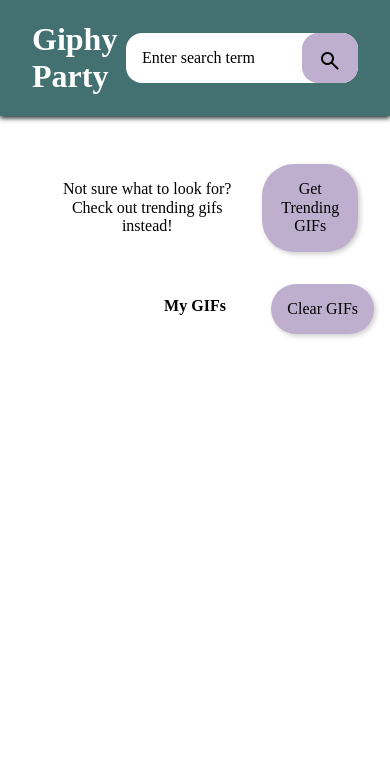
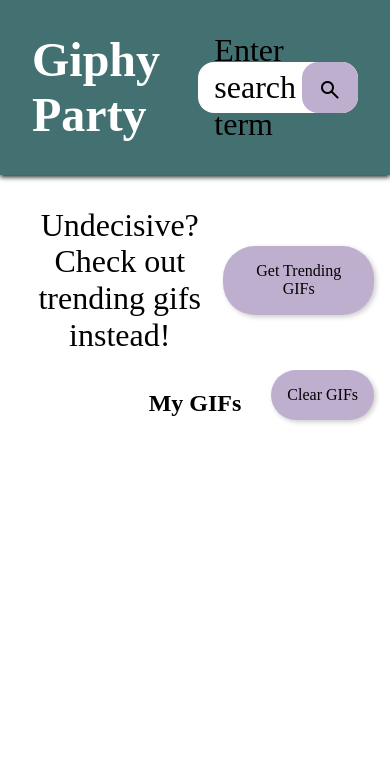
Before and after one commit to gferiancek/giphy-party, a plain HTML site: page index.html in a window 390 px wide. Shown: the top 780 px of the page. Drawn offline with nearby package versions, Linux system fonts and the light colour scheme.

Commit message:
Slight font/size changes for mobile

```diff
--- a/app.css
+++ b/app.css
@@ -59,6 +59,7 @@
   box-shadow: 0 2px 5px hsl(180, 25%, 10%);
 
   & .header__title {
+    font-size: 3rem;
     color: white;
   }
 
@@ -66,8 +67,10 @@
     display: flex;
     position: relative;
     align-items: center;
+    width: 75%;
 
     & .search__label {
+      font-size: 2rem;
       position: absolute;
       margin-left: 1rem;
       transition: all 300ms;
@@ -86,12 +89,13 @@
       border-radius: 1rem;
       border: none;
       outline: none;
+      width: 100%;
     }
 
     & #search__input:focus + .search__label,
     & #search__input:not(:placeholder-shown) + .search__label {
-      margin-left: 0;
-      transform: translateY(-90%) scale(0.75);
+      font-size: 1rem;
+      transform: translateY(-100%) scale(0.75);
     }
   }
 }
@@ -103,9 +107,11 @@
   display: flex;
   justify-content: center;
   align-items: center;
-  margin: 2rem;
+  margin: 1rem;
 
   & .trending__description {
+    width: 50%;
+    font-size: 2rem;
     margin: 0 1rem;
     text-align: center;
   }
@@ -223,7 +229,7 @@
     position: absolute;
     grid-column: 1 / 3;
     width: 100%;
-    font-size: 1rem;
+    font-size: 1.5rem;
     text-align: center;
   }
 
@@ -278,9 +284,16 @@
   }
 
   .content {
+    & .trending {
+      & .trending__description {
+        font-size: 1.5rem;
+        width: 75%;
+      }
+    }
     & .gif-grid {
       & .gif-grid__content {
         grid-template-columns: repeat(4, 1fr);
+        grid-auto-rows: 200px;
       }
     }
   }
--- a/index.html
+++ b/index.html
@@ -38,7 +38,7 @@
       <!-- Trending -->
       <div class="trending">
         <p class="trending__description">
-          Not sure what to look for? Check out trending gifs instead!
+          Undecisive? Check out trending gifs instead!
         </p>
         <button class="trending__submit-btn">Get Trending GIFs</button>
       </div>
```
